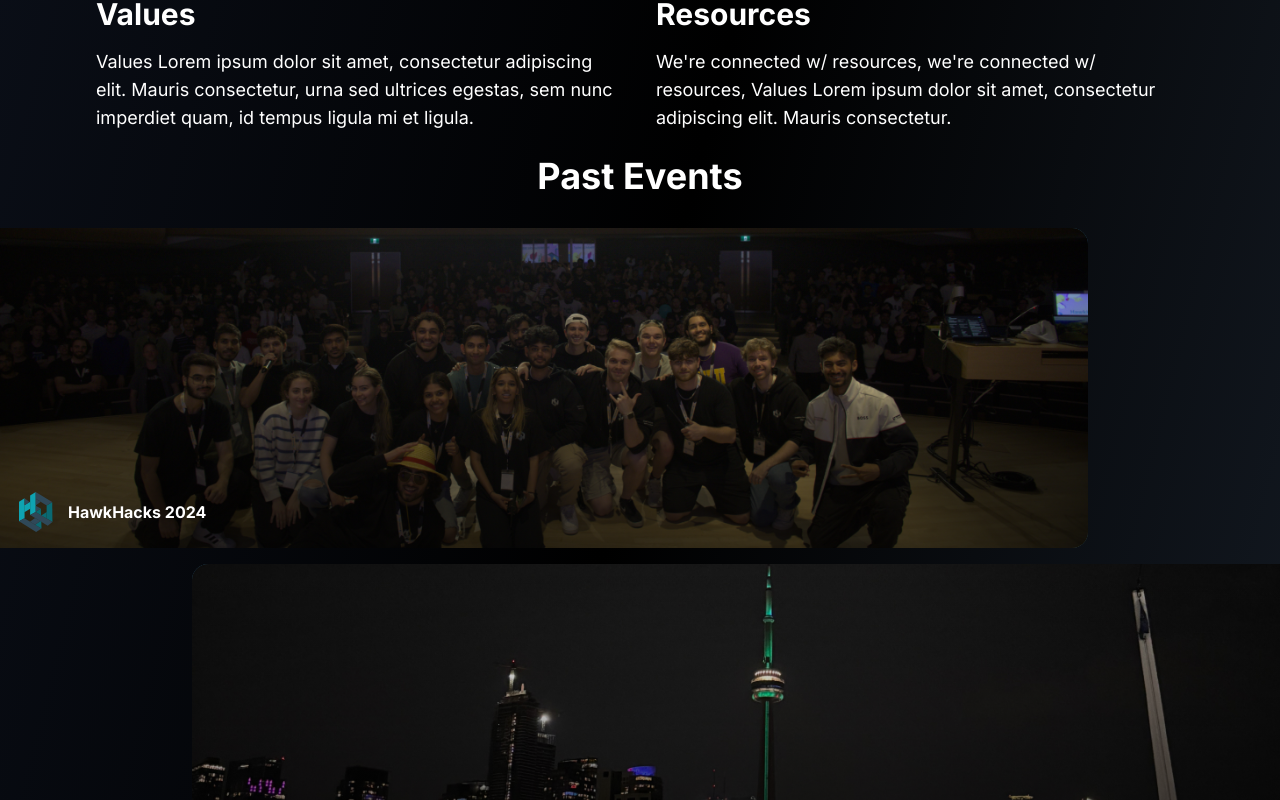
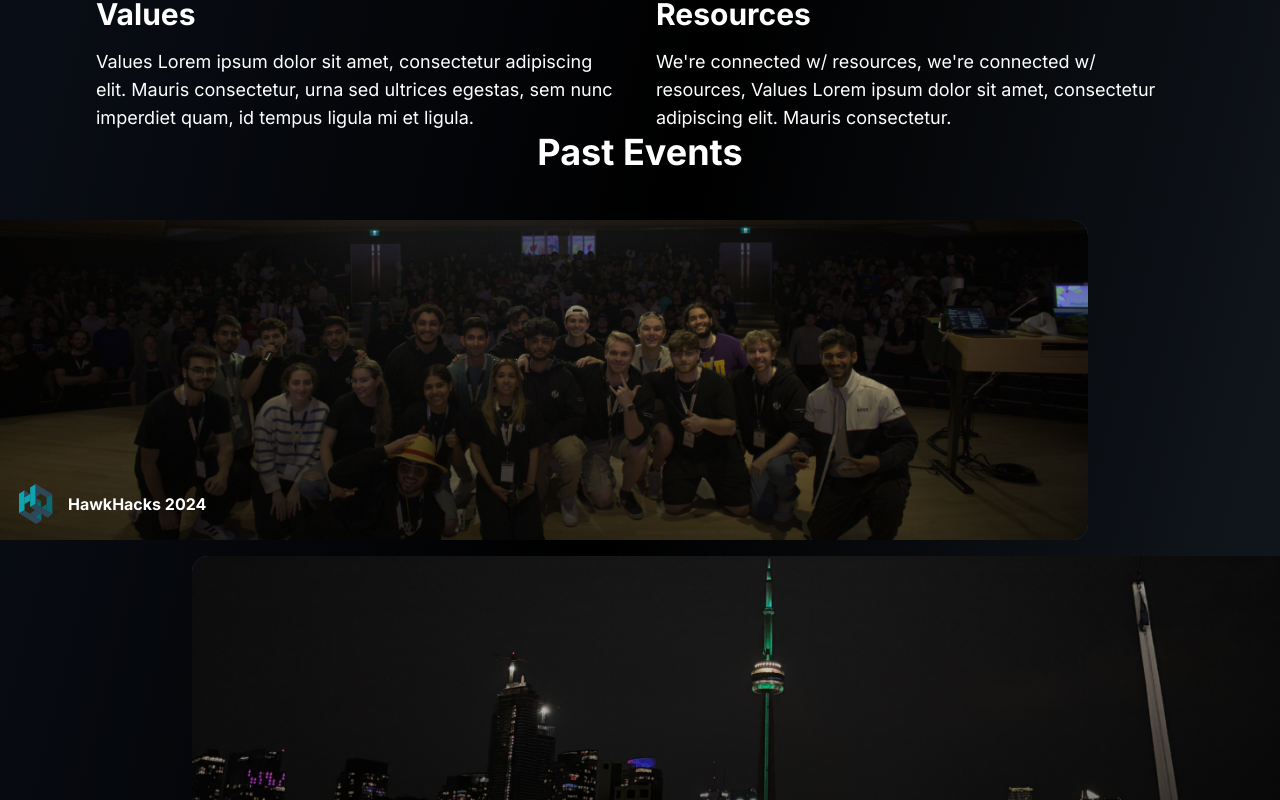
Before and after one commit to KonferCA/landing, a React (Vite) app: page / in a window 1280 px wide. Shown: the part 2180-2980 px from the top of the page. Built offline with nearby package versions, Linux system fonts and the light colour scheme.

Commit message:
update events section

```diff
--- a/src/components/Events.tsx
+++ b/src/components/Events.tsx
@@ -30,8 +30,8 @@ const Events = () => {
     ];
 
     return (
-        <section id="past-events" className="mb-10">
-            <h2 className="text-white text-4xl font-bold mb-2 text-center p-6">Past Events</h2>
+        <section id="past-events">
+            <h2 className="text-white text-4xl font-bold mb-12 text-center">Past Events</h2>
 
             <div className="flex flex-col gap-4">
                 {events.map((event, index) => (
```
